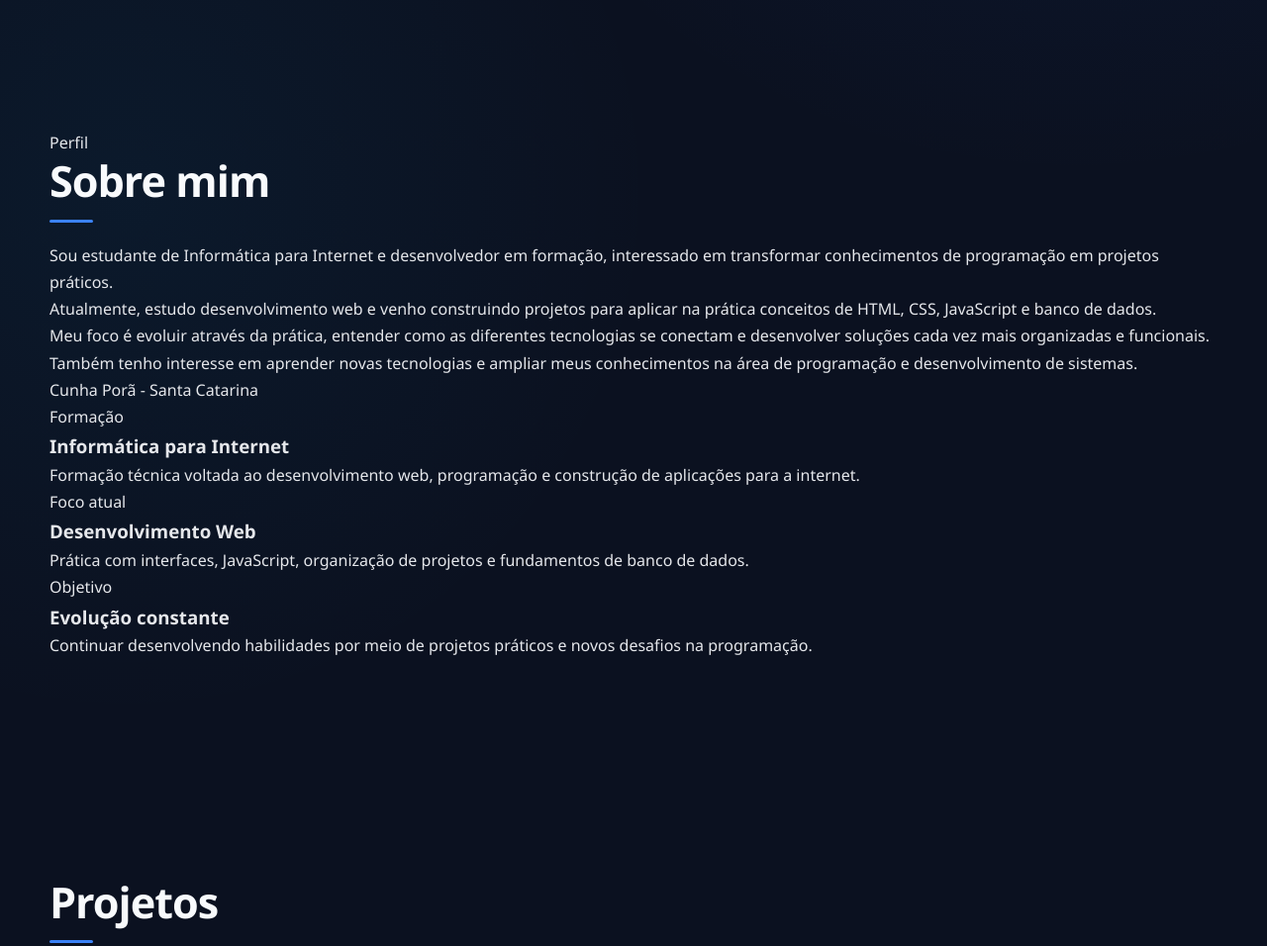
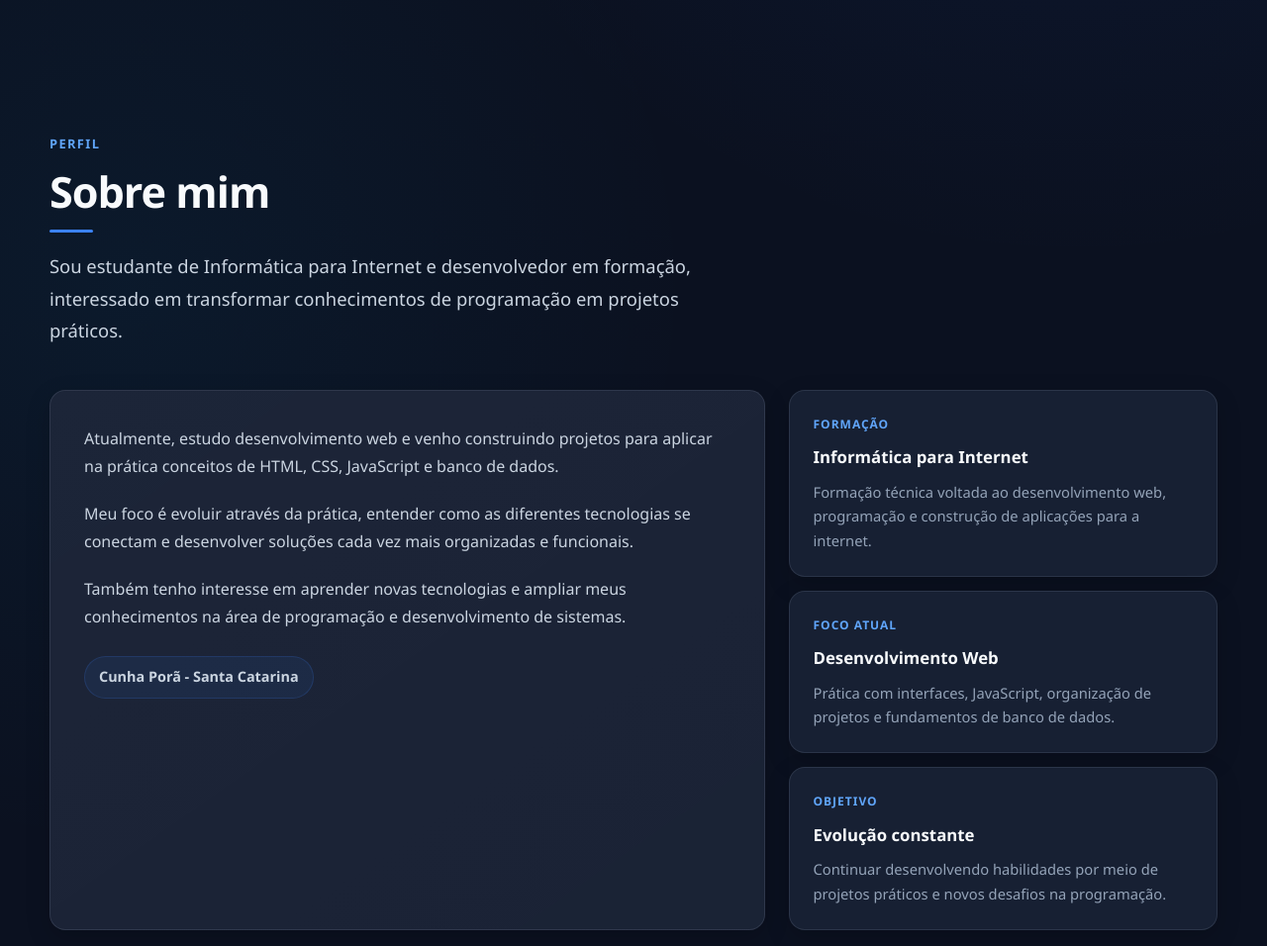
Before and after one commit to Davi-Renan-Bender/davi-trabalho-final-git, a plain HTML site: page index.html in a window 1280 px wide. Shown: the part 780-1736 px from the top of the page at 99% size. Drawn offline with Linux system fonts and the light colour scheme.

Commit message:
style: cria layout do perfil profissional

```diff
--- a/style.css
+++ b/style.css
@@ -436,38 +436,155 @@ section h2::after {
   position: relative;
 }
 
-#sobre > p {
-  max-width: 760px;
+.sobre-cabecalho {
+  max-width: 780px;
+  margin-bottom: 44px;
+}
 
-  color: var(--text-secondary);
-  font-size: 1.08rem;
+.sobre-label {
+  display: inline-block;
 
+  margin-bottom: 12px;
+
+  color: var(--accent-light);
+
+  font-size: 0.8rem;
+  font-weight: 700;
+
+  letter-spacing: 1.4px;
+  text-transform: uppercase;
+}
+
+.sobre-cabecalho h2 {
   margin-bottom: 18px;
 }
 
-#sobre > p:last-child {
+.sobre-introducao {
+  max-width: 700px;
+
+  color: var(--text-secondary);
+
+  font-size: 1.15rem;
+  line-height: 1.75;
+}
+
+.sobre-grid {
+  display: grid;
+
+  grid-template-columns: minmax(0, 1.25fr) minmax(320px, 0.75fr);
+
+  gap: 24px;
+  align-items: stretch;
+}
+
+.sobre-texto {
+  padding: 34px;
+
+  background:
+    linear-gradient(
+      145deg,
+      rgba(255, 255, 255, 0.025),
+      rgba(255, 255, 255, 0.01)
+    ),
+    var(--bg-card);
+
+  border: 1px solid var(--border);
+  border-radius: var(--radius-medium);
+
+  box-shadow: var(--shadow-small);
+}
+
+.sobre-texto p {
+  margin-bottom: 20px;
+
+  color: var(--text-secondary);
+
+  font-size: 1rem;
+  line-height: 1.75;
+}
+
+.sobre-texto p:last-of-type {
+  margin-bottom: 26px;
+}
+
+.sobre-local {
   display: inline-flex;
   align-items: center;
 
-  margin-top: 8px;
-  margin-bottom: 0;
-
   padding: 8px 14px;
 
-  color: #dbeafe;
-  font-size: 0.95rem;
+  color: var(--text-secondary);
+
+  font-size: 0.9rem;
   font-weight: 600;
 
   background: rgba(59, 130, 246, 0.08);
+
   border: 1px solid rgba(59, 130, 246, 0.17);
   border-radius: 999px;
 }
 
-#sobre > p:last-child::before {
-  content: "📍";
-  margin-right: 7px;
+.sobre-destaques {
+  display: grid;
+
+  gap: 14px;
 }
 
+.sobre-item {
+  padding: 24px;
+
+  background: var(--bg-card);
+
+  border: 1px solid var(--border);
+  border-radius: var(--radius-medium);
+
+  box-shadow: var(--shadow-small);
+
+  transition:
+    transform var(--transition),
+    background-color var(--transition),
+    border-color var(--transition),
+    box-shadow var(--transition);
+}
+
+.sobre-item:hover {
+  transform: translateY(-4px);
+
+  background: var(--bg-card-hover);
+
+  border-color: var(--border-hover);
+
+  box-shadow: var(--shadow-medium);
+}
+
+.sobre-item-label {
+  display: block;
+
+  margin-bottom: 9px;
+
+  color: var(--accent-light);
+
+  font-size: 0.75rem;
+  font-weight: 700;
+
+  letter-spacing: 1px;
+  text-transform: uppercase;
+}
+
+.sobre-item h3 {
+  margin-bottom: 8px;
+
+  color: var(--text-primary);
+
+  font-size: 1.05rem;
+}
+
+.sobre-item p {
+  color: var(--text-muted);
+
+  font-size: 0.92rem;
+  line-height: 1.65;
+}
 /* =========================================================
    HABILIDADES
 ========================================================= */
```
